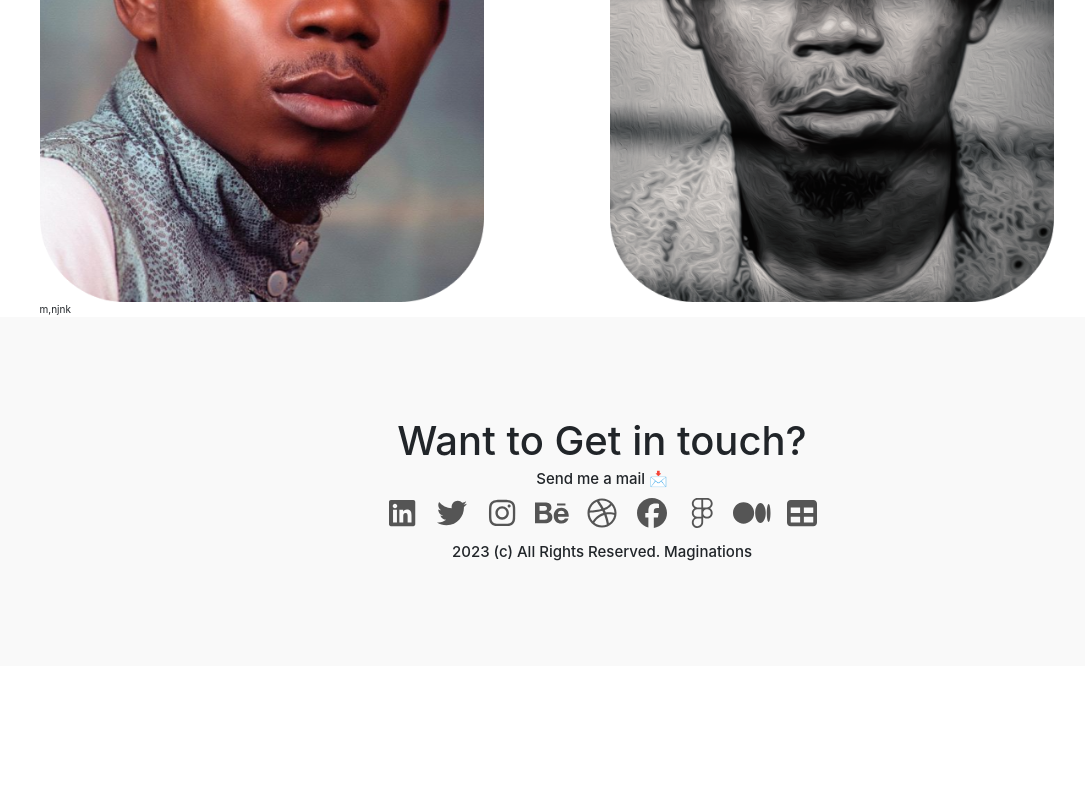
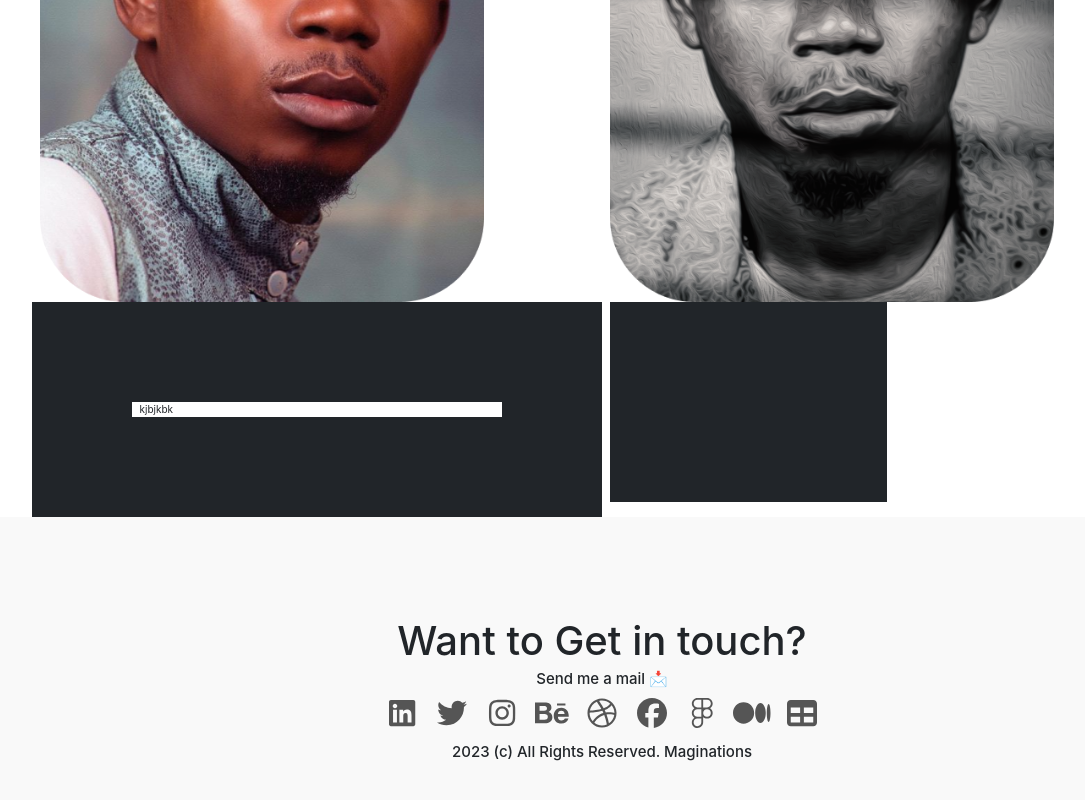
Before and after one commit to maryfiona/jeremiah-portfolio, a React (Create React App) app: page / in a window 1280 px wide. Shown: the part 852-1652 px from the top of the page, without its empty margins (38-1123 px from the left). Before the commit the page ends 1518 px from the top, so only its background shows below. Built offline with nearby package versions, Linux system fonts and the light colour scheme.

Commit message:
C:/Program Files/Git/

```diff
--- a/src/sections/Section1.css
+++ b/src/sections/Section1.css
@@ -1,4 +1,5 @@
 .box{
-    border: 10em;
+    border: 10em , solid;
     width: 50%;
+    height: 50%;
 }
--- a/src/sections/Section1.js
+++ b/src/sections/Section1.js
@@ -8,10 +8,9 @@
 
             <div className="container">
                 <div className="row" >
-                    <div className="col-md-6">
-                        <div className="box">
-m,njnk
-                        </div>
+                    <div className="col-md-6 box">
+                        kjbjkbk
+
 
                     </div>
                     <div className="col-md-6">
```
Also changed, not shown: src/sections/Home.js (line endings or trailing spaces).
